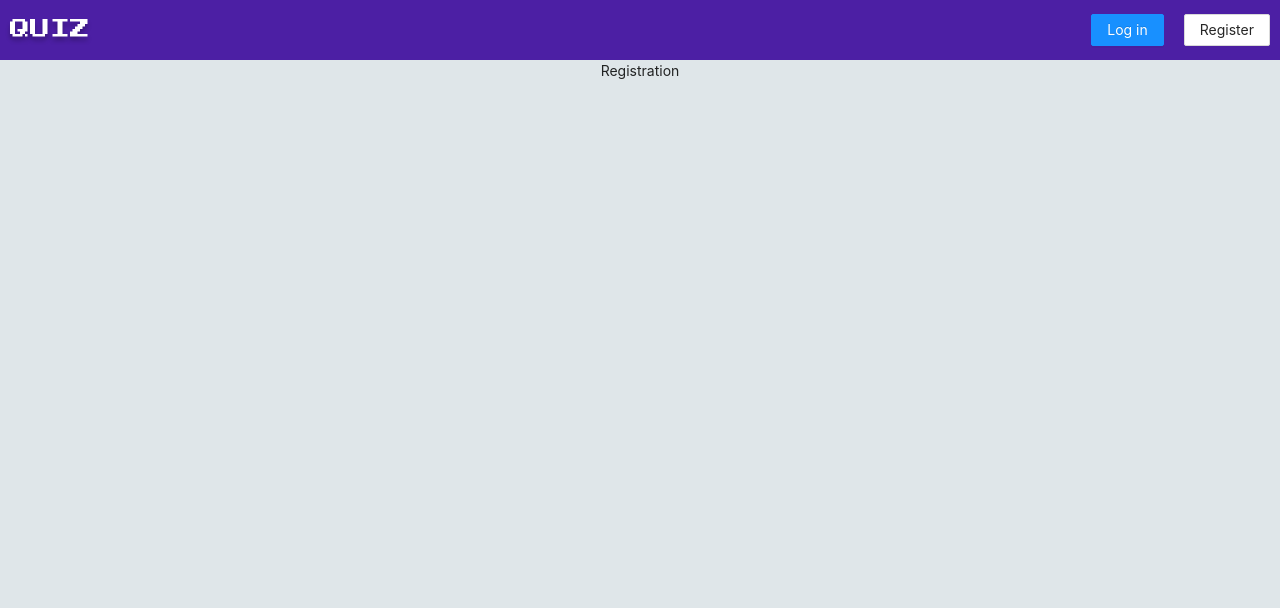
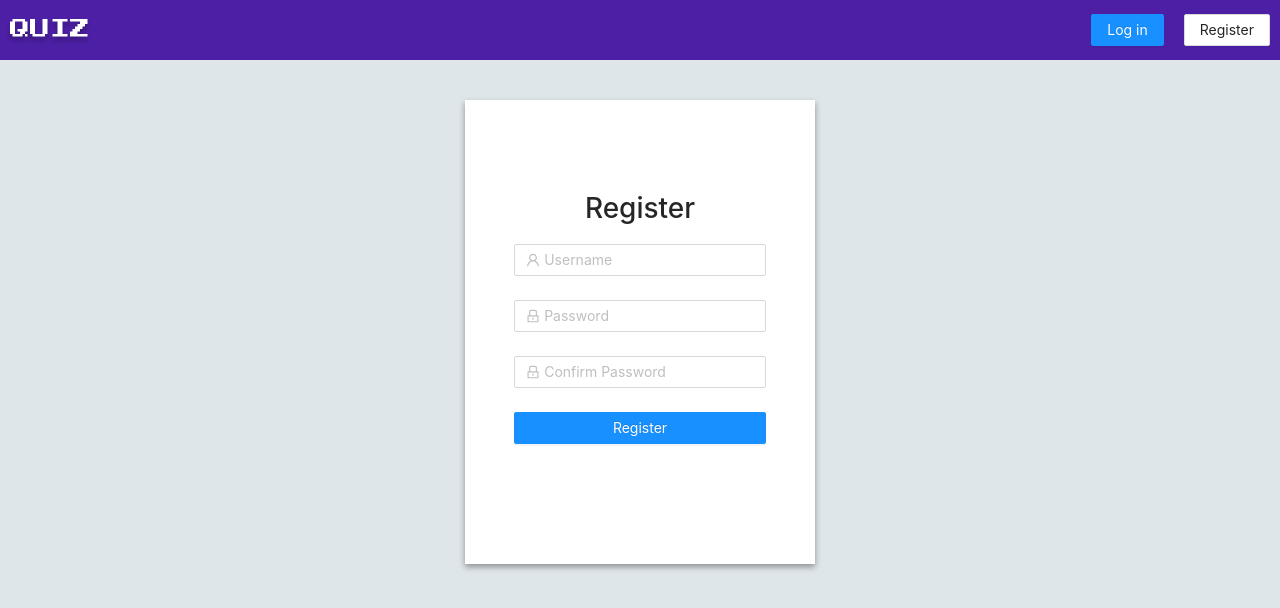
Before and after one commit to vsimonovski/quiz, a React (Create React App) app in the folder 04-front-end/: page /register in a window 1280 px wide. Shown: the top 608 px of the page. Built offline with nearby package versions, Linux system fonts and the light colour scheme; no server answers.

Commit message:
feat(fe-auth): completed auth flow

```diff
--- a/04-front-end/src/components/App/App.tsx
+++ b/04-front-end/src/components/App/App.tsx
@@ -15,12 +15,12 @@ const App = () => {
             <Switch>
                 <Route exact path="/" component={Home} />
                 <Route path="/login">
-                    <Form>
+                    <Form title="Log in">
                         <Login />
                     </Form>
                 </Route>
                 <Route path="/register">
-                    <Form>
+                    <Form title="Register">
                         <Registration />
                     </Form>
                 </Route>
--- a/04-front-end/src/components/Login/Login.tsx
+++ b/04-front-end/src/components/Login/Login.tsx
@@ -1,29 +1,22 @@
 import React, { useState } from 'react';
-import * as S from './Login.style';
-import { Form, Input, Button } from 'antd';
+import { Form, Input, Button, Col, Row } from 'antd';
+import * as S from '../../pages/Form/FormContainer/FormContainer.style';
 import {
     attemptUserLogin,
     usernameRules,
     passwordRules,
 } from '../../utils/auth.util';
-import { LoginFields } from './Login.type';
 import { setAuthToken, setRefreshToken } from '../../api/api';
-import { useHistory } from 'react-router-dom';
-
-const layout = {
-    labelCol: { span: 8 },
-    wrapperCol: { span: 16 },
-};
-const tailLayout = {
-    wrapperCol: { offset: 8, span: 16 },
-};
+import { Link, useHistory } from 'react-router-dom';
+import { UserOutlined, LockOutlined } from '@ant-design/icons';
+import { AuthFields } from '../../pages/Form/Form.type';
 
 const Login = () => {
     const [errorsOnLogin, setErrorsOnLogin] = useState('');
     const [isFormSubmitting, setIsFormSubmitting] = useState(false);
     const history = useHistory();
 
-    const onFinish = ({ username, password }: LoginFields) => {
+    const onFinish = ({ username, password }: AuthFields) => {
         setIsFormSubmitting(true);
         setErrorsOnLogin('');
         attemptUserLogin(username, password).then(({ data, status }) => {
@@ -43,43 +36,54 @@ const Login = () => {
         console.log('Failed:', errorInfo);
     };
     return (
-        <S.Container>
-            <h1>Log In</h1>
+        <div>
             <Form
-                {...layout}
                 name="basic"
                 initialValues={{ remember: true }}
                 onFinish={onFinish}
                 onFinishFailed={onFinishFailed}
             >
-                <Form.Item
-                    label="Username"
-                    name="username"
-                    rules={usernameRules}
-                >
-                    <Input />
+                <Row>
+                    <Col span={20} offset={2}>
+                        <Form.Item name="username" rules={usernameRules}>
+                            <Input
+                                prefix={
+                                    <UserOutlined className="site-form-item-icon" />
+                                }
+                                placeholder="Username"
+                            />
                         </Form.Item>
-
-                <Form.Item
-                    label="Password"
-                    name="password"
-                    rules={passwordRules}
-                >
-                    <Input.Password />
+                    </Col>
+                    <Col span={20} offset={2}>
+                        <Form.Item name="password" rules={passwordRules}>
+                            <Input
+                                prefix={
+                                    <LockOutlined className="site-form-item-icon" />
+                                }
+                                type="password"
+                                placeholder="Password"
+                            />
                         </Form.Item>
-
-                <Form.Item {...tailLayout}>
+                    </Col>
+                    <Col span={20} offset={2}>
+                        <Form.Item>
                             <Button
                                 type="primary"
                                 htmlType="submit"
+                                className="submit-form-button"
                                 loading={isFormSubmitting}
                             >
-                        Submit
+                                Log in
                             </Button>
+                            Or <Link to="/register">register now!</Link>
                         </Form.Item>
+                    </Col>
+                    <Col span={20} offset={2}>
+                        <S.ErrorMessage>{errorsOnLogin}</S.ErrorMessage>
+                    </Col>
+                </Row>
             </Form>
-            <S.ErrorMessage>{errorsOnLogin}</S.ErrorMessage>
-        </S.Container>
+        </div>
     );
 };
 
--- a/04-front-end/src/components/Login/Login.type.ts
+++ /dev/null
@@ -1,6 +0,0 @@
-interface LoginFields {
-    username: string;
-    password: string;
-}
-
-export type { LoginFields };
--- a/04-front-end/src/components/Registration/Registration.tsx
+++ b/04-front-end/src/components/Registration/Registration.tsx
@@ -1,9 +1,113 @@
-import React from 'react';
+import React, { useState } from 'react';
+import { Button, Col, Form, Input, Row } from 'antd';
+import {
+    attemptUserRegistration,
+    confirmPasswordRules,
+    passwordRules,
+    usernameRules,
+} from '../../utils/auth.util';
+import { LockOutlined, UserOutlined } from '@ant-design/icons';
+import { useHistory } from 'react-router-dom';
+import { setAuthToken, setRefreshToken } from '../../api/api';
+import * as S from '../../pages/Form/FormContainer/FormContainer.style';
+import { AuthFields } from '../../pages/Form/Form.type';
 
 const Registration = () => {
+    const [errorsOnRegister, setErrorsOnRegister] = useState('');
+    const [isFormSubmitting, setIsFormSubmitting] = useState(false);
+    const history = useHistory();
+
+    const onFinish = ({ username, password }: AuthFields) => {
+        setIsFormSubmitting(true);
+        setErrorsOnRegister('');
+        attemptUserRegistration(username, password).then(({ data, status }) => {
+            if (status === 'error') {
+                setErrorsOnRegister(data.error);
+                setIsFormSubmitting(false);
+                return;
+            }
+            setAuthToken(data.authToken);
+            setRefreshToken(data.refreshToken);
+            setIsFormSubmitting(false);
+            history.push('/');
+        });
+    };
+
     return (
         <div>
-           Registration
+            <Form
+                name="basic"
+                initialValues={{ remember: true }}
+                onFinish={onFinish}
+                wrapperCol={{ span: '24' }}
+            >
+                <Row>
+                    <Col span={20} offset={2}>
+                        <Form.Item
+                            name="username"
+                            rules={usernameRules}
+                            hasFeedback
+                        >
+                            <Input
+                                prefix={
+                                    <UserOutlined className="site-form-item-icon" />
+                                }
+                                placeholder="Username"
+                            />
+                        </Form.Item>
+                    </Col>
+
+                    <Col span={20} offset={2}>
+                        <Form.Item
+                            name="password"
+                            rules={passwordRules}
+                            hasFeedback
+                        >
+                            <Input
+                                prefix={
+                                    <LockOutlined className="site-form-item-icon" />
+                                }
+                                type="password"
+                                placeholder="Password"
+                            />
+                        </Form.Item>
+                    </Col>
+
+                    <Col span={20} offset={2}>
+                        <Form.Item
+                            name="repeatPassword"
+                            rules={confirmPasswordRules}
+                            hasFeedback
+                            dependencies={['password']}
+                        >
+                            <Input
+                                prefix={
+                                    <LockOutlined className="site-form-item-icon" />
+                                }
+                                type="password"
+                                placeholder="Confirm Password"
+                            />
+                        </Form.Item>
+                    </Col>
+
+                    <Col span={20} offset={2}>
+                        <Form.Item>
+                            <Button
+                                type="primary"
+                                htmlType="submit"
+                                className="submit-form-button"
+                                loading={isFormSubmitting}
+                            >
+                                Register
+                            </Button>
+                        </Form.Item>
+                    </Col>
+
+                    <Col span={20} offset={2}>
+                        <S.ErrorMessage>{errorsOnRegister}</S.ErrorMessage>
+                    </Col>
+                </Row>
+            </Form>
         </div>
     );
 };
--- a/04-front-end/src/pages/Form/Form.style.ts
+++ b/04-front-end/src/pages/Form/Form.style.ts
@@ -11,4 +11,8 @@ export const Content = styled.div`
     display: flex;
     justify-content: center;
     background-color: #dfe6e9;
+
+    .site-form-item-icon {
+        color: rgba(0, 0, 0, 0.25);
+    }
 `;
--- a/04-front-end/src/pages/Form/Form.tsx
+++ b/04-front-end/src/pages/Form/Form.tsx
@@ -2,12 +2,15 @@ import React from 'react';
 import { FormProps } from './Form.type';
 import Menu from '../../components/Menu/Menu';
 import * as S from './Form.style';
+import FormContainer from './FormContainer/FormContainer';
 
-const Form = ({ children }: FormProps) => {
+const Form = ({ children, title }: FormProps) => {
     return (
         <S.Container>
             <Menu />
-            <S.Content>{children}</S.Content>
+            <S.Content>
+                <FormContainer title={title}>{children}</FormContainer>
+            </S.Content>
         </S.Container>
     );
 };
--- a/04-front-end/src/components/Login/Login.style.ts
+++ b/04-front-end/src/pages/Form/FormContainer/FormContainer.style.ts
@@ -12,11 +12,19 @@ export const Container = styled.div`
     height: 464px;
     padding: 24px;
     margin-top: 40px;
+
+    .site-form-item-icon {
+        color: rgba(0, 0, 0, 0.25);
+    }
+
+    .submit-form-button {
+        width: 100%;
+    }
 `;
 
 export const ErrorMessage = styled.div`
     height: 10px;
     content: '&nbsp';
     color: #e74c3c;
-    transition: all 500ms ease-in;
+    text-align: center;
 `;
--- /dev/null
+++ b/04-front-end/src/pages/Form/FormContainer/FormContainer.tsx
@@ -0,0 +1,14 @@
+import React from 'react';
+import * as S from './FormContainer.style';
+import { FormProps } from '../Form.type';
+
+const FormContainer = ({ title, children }: FormProps) => {
+    return (
+        <S.Container>
+            <h1>{title}</h1>
+            {children}
+        </S.Container>
+    );
+};
+
+export default FormContainer;
--- a/04-front-end/src/pages/Home/Home.style.ts
+++ b/04-front-end/src/pages/Home/Home.style.ts
@@ -28,6 +28,11 @@ export const Content = styled.div`
         Button {
             margin-top: 10px;
         }
+        min-width: 200px;
+    }
+
+    .site-form-item-icon {
+        color: rgba(0, 0, 0, 0.25);
     }
 `;
 
--- a/04-front-end/src/utils/auth.util.ts
+++ b/04-front-end/src/utils/auth.util.ts
@@ -20,6 +20,21 @@ export const passwordRules: Rule[] = [
     },
     { min: 6, message: 'Password is too short' },
 ];
+
+export const confirmPasswordRules: Rule[] = [
+    {
+        required: true,
+        message: 'Confirm your password',
+    },
+    ({ getFieldValue }) => ({
+        validator(_, value) {
+            if (!value || getFieldValue('password') === value) {
+                return Promise.resolve();
+            }
+            return Promise.reject(new Error('Password do not match'));
+        },
+    }),
+]
 
 export const attemptUserLogin = (
     username: string,
```
Also changed, not shown: 04-front-end/src/pages/Form/Form.type.ts (+8 -1 lines), 04-front-end/src/pages/Home/Home.tsx (+14 -10 lines), 1 other file (tests, documents, lock files or other folders). Lines whose indentation alone changed are shown as unchanged.
